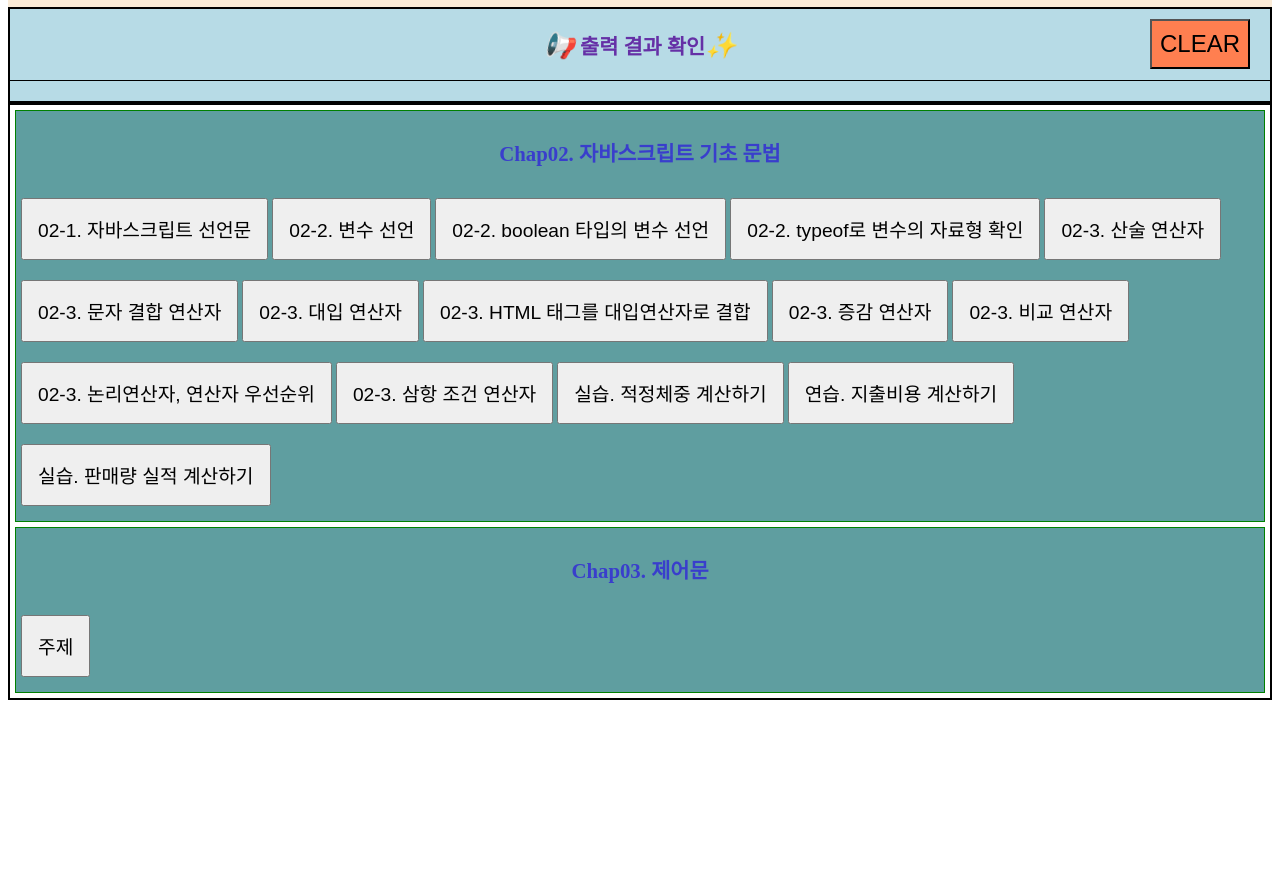
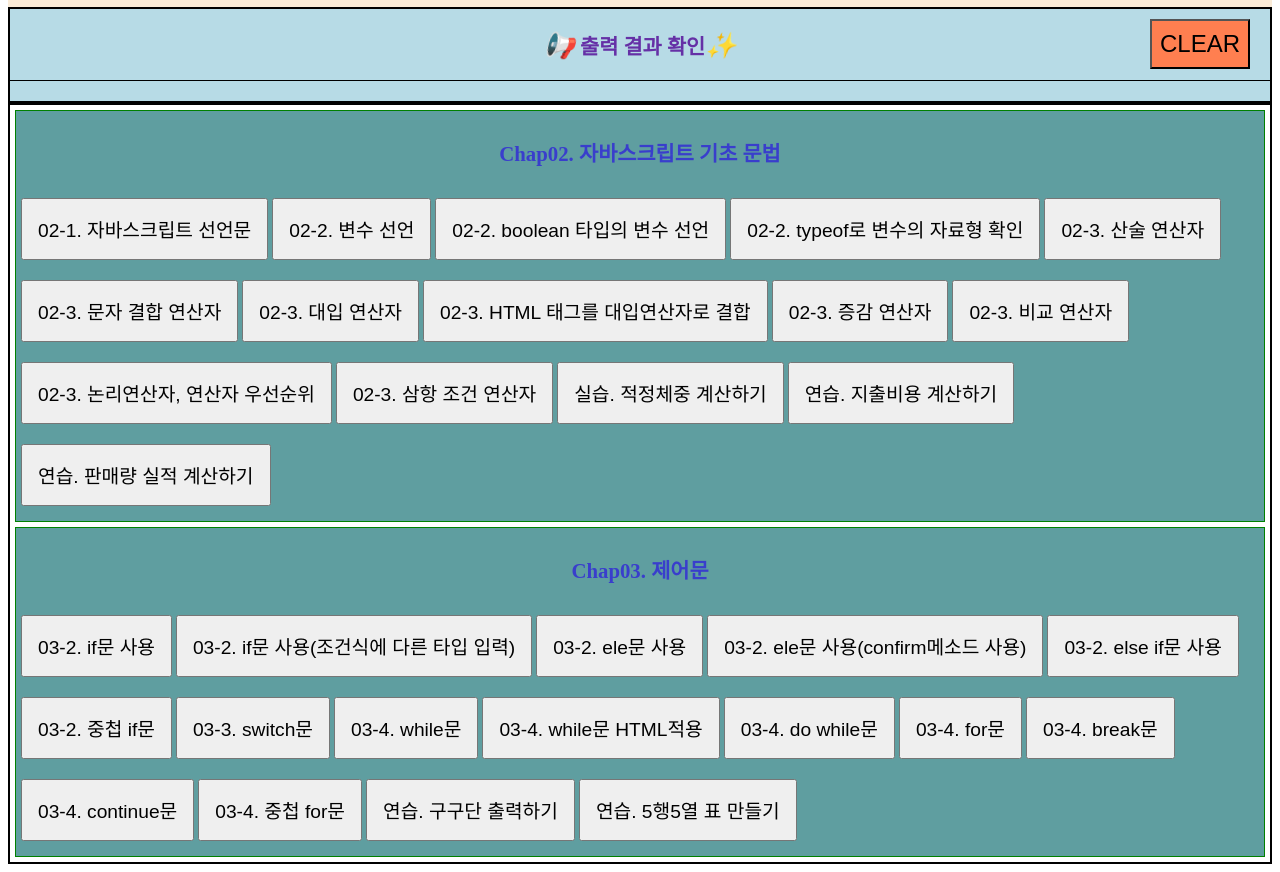
Before and after one commit to morisYu/Javascript_study, a plain HTML site: page index.html in a window 1280 px wide. Shown: the part 92-964 px from the top of the page. Before the commit the page ends 800 px from the top, so only its background shows below. Drawn offline with Linux system fonts and the light colour scheme.

Commit message:
chap03. 제어문

```diff
--- /dev/null
+++ b/chap03.js
@@ -0,0 +1,234 @@
+// if문 실습
+function if_1() {
+  var walkAmount = prompt("당신의 하루 걷는 양은 몇 보인가요?");
+  var print_text = "";
+  if (walkAmount >= 10000) {
+    print_text += "매우 좋은 습관을 지니고 계시는군요<br>";
+  }
+  print_text += "=============END================";
+
+  print.innerHTML = print_text;
+}
+
+// if문 실습(조건식에 논리형 데이터가 아닌 다른 타입의 데이터 입력)
+// 0, null, 빈 문자(''), undefined 는 false 반환, 나머지는 전부 true 반환
+function if_3() {
+  var userName = prompt("방문자의 이름은?", "");
+
+  if (userName) {
+    print.innerHTML = userName + " 님 반갑습니다.";
+  }
+}
+
+// else문 실습
+function else_1() {
+  var num = prompt("당신이 좋아하는 숫자는?", "0");
+
+  if (num % 2 == 0) {
+    print.innerHTML = "당신이 좋아하는 숫자는 짝수입니다.";
+  } else {
+    print.innerHTML = "당신이 좋아하는 숫자는 홀수입니다.";
+  }
+}
+
+// confirm() 메소드를 이용한 if/else 문 사용
+function else_2() {
+  var result = confirm("정말로 회원을 탈퇴하시겠습니까?");
+
+  if (result) {
+    print.innerHTML = "탈퇴 처리되었습니다.";
+  } else {
+    print.innerHTML = "탈퇴 취소되었습니다.";
+  }
+}
+
+// else if문 사용
+function elseif_1() {
+  var mon = prompt("현재는 몇 월입니까?");
+
+  if (mon >= 9 && mon <= 11) {
+    print.innerHTML = "독서의 계절 가을이네요";
+  } else if (mon >= 6 && mon <= 8) {
+    print.innerHTML = "여행가기 좋은 여름이네요";
+  } else if (mon >= 3 && mon <= 5) {
+    print.innerHTML = "햇살 가득한 봄이네요";
+  } else {
+    print.innerHTML = "스키의 계절 겨울이네요";
+  }
+}
+
+// 중첩 if문
+function in_if_1() {
+  var id = "easy1004";
+  var pw = "112233";
+
+  var user_id = prompt("아이디는?");
+  var user_pw = prompt("비밀번호는?");
+
+  if (id == user_id) {
+    if (pw == user_pw) {
+      print.innerHTML = id + " 님 반갑습니다.";
+    } else {
+      print.innerHTML = "비밀번호가 일치하지 않습니다";
+    }
+  } else {
+    alert("아이디가 일치하지 않습니다.");
+    // 현재 페이지 새로고침
+    location.reload();
+  }
+}
+
+// switch문
+function switch_1() {
+  var site = prompt("네이버, 다음, 네이트, 구글 중 즐겨찾는 검색 사이트는?");
+  var url;
+
+  switch (site) {
+    case "구글":
+      url = "www.google.com";
+      break;
+    case "다음":
+      url = "www.daum.net";
+      break;
+    case "네이버":
+      url = "www.naver.com";
+      break;
+    case "네이트":
+      url = "www.nate.com";
+      break;
+    default:
+      alert("보기 중에 없는 사이트입니다.");
+  }
+
+  // url에 저장된 주소로 이동
+  if (url) {
+    window.open("http://" + url, "_blank");
+  }
+}
+
+// while문(1~30 까지의 숫자 중 2의 배수이면서 6의 배수인 값을 출력)
+function while_2() {
+  var i = 1;
+  var print_text =
+    "1~30 까지의 숫자 중 2의 배수이면서 6의 배수인 값을 출력<br>";
+
+  while (i <= 30) {
+    if (i % 2 == 0 && i % 6 == 0) {
+      print_text += i + "<br>";
+    }
+    i++;
+  }
+  print.innerHTML = print_text;
+}
+
+// while문(20 부터 10 까지의 숫자 중 짝수일 경우 파란색, 홀수일 경우 빨간색 출력)
+function while_3() {
+  var i = 20;
+  var print_text =
+    "20 부터 10 까지의 숫자 중 짝수일 경우 파란색, 홀수일 경우 빨간색 출력<br>";
+
+  while (i >= 10) {
+    if (i % 2 == 0) {
+      print_text += '<p class="blue">' + i + "</p>";
+    } else {
+      print_text += '<p class="red">' + i + "</p>";
+    }
+    i--;
+  }
+  print.innerHTML = print_text;
+}
+
+// do while문
+function do_while_1() {
+  var i = 10;
+  var print_text = "do while문은 최소 1 번은 반복문 실행<br>";
+  do {
+    print_text += "hello";
+  } while (i < 3);
+  print.innerHTML = print_text;
+}
+
+// for문
+function for_2() {
+  var print_text =
+    "1~100 숫자 중 5의 배수는 빨간색, 7의 배수는 녹색, 5의배수&7의배수는 파란색<br>";
+  for (var i = 1; i <= 100; i++) {
+    if (i % 5 == 0 && i % 7 != 0) {
+      print_text += '<p class="red">' + i + "</p>";
+    } else if (i % 5 != 0 && i % 7 == 0) {
+      print_text += '<p class="green">' + i + "</p>";
+    } else if (i % 5 == 0 && i % 7 == 0) {
+      print_text += '<p class="blue">' + i + "</p>";
+    }
+  }
+
+  print.innerHTML = print_text;
+}
+
+// break문
+function break_1() {
+  var print_text =
+    "반복문 중간에 break를 만나면 반복문을 빠져나옴<br>1~10 까지 반복문 실행<br>";
+  for (var i = 1; i <= 10; i++) {
+    if (i == 6) {
+      break;
+    }
+    print_text += i + "<br>";
+  }
+  print.innerHTML = print_text;
+}
+
+// continue문
+function continue_1() {
+  var print_text =
+    "반복문 중간에 continue를 만나면 뒤의 코드는 실행하지 않고 반복문 증감식으로 이동<br>";
+
+  for (var i = 1; i <= 10; i++) {
+    if (i % 2 == 0) {
+      continue;
+    }
+    print_text += i + "<br>";
+  }
+  print.innerHTML = print_text;
+}
+
+// 중첩 for문
+function double_for_1() {
+  var print_text = "구구단 출력 시 중첩 for문 사용<br>";
+
+  for (var i = 2; i <= 3; i++) {
+    for (var j = 1; j <= 9; j++) {
+      print_text += i + "x" + j + " = " + i * j + "<br>";
+    }
+  }
+
+  print.innerHTML = print_text;
+}
+
+// 미션1. while문을 이용하여 구구단 중 5단을 출력
+function while_test_1(){
+    var i=1;
+    var print_text = 'while문을 이용하여 구구단 중 5단을 출력<br>';
+    while(i<=9){
+        print_text += '5X'+i+'='+(5*i)+'<br>';
+        i++;
+    }
+    print.innerHTML = print_text;
+}
+
+// 미션2. 5행 5열 표를 만들고, 데이터가 1부터 25까지 출력되도록 작성
+function double_for_test_2(){
+    var num = 1;
+    var print_text = '5행 5열 표를 만들고, 데이터가 1부터 25까지 출력되도록 작성<br><br><table border=1>';
+
+    for(var i=1;i<=5;i++){
+        print_text += '<tr>';
+        for(var k=1;k<=5;k++){
+            print_text += '<td>' + num;
+            num++;
+        }
+        print_text += '</tr>';
+    }
+    print_text += '</table>';
+    print.innerHTML = print_text;
+}
--- a/index.html
+++ b/index.html
@@ -33,19 +33,32 @@
             <button class="btn" onclick="three_condi_c()">02-3. 삼항 조건 연산자</button>
             <button class="btn" onclick="weight_input_test_c()">실습. 적정체중 계산하기</button>
             <button class="btn" onclick="ex01()">연습. 지출비용 계산하기</button>
-            <button class="btn" onclick="ex02()">실습. 판매량 실적 계산하기</button>
+            <button class="btn" onclick="ex02()">연습. 판매량 실적 계산하기</button>
         </div>
 
         <!-- Chapter03 -->
         <div class="chap_container">
             <p style="font-size: 1.3em; font-weight: bold; color: rgb(57, 62, 204); text-align: center;">Chap03. 제어문</p>
-            <button class="btn" onclick="_functionName()">주제</button>
-
+            <button class="btn" onclick="if_1()">03-2. if문 사용</button>
+            <button class="btn" onclick="if_3()">03-2. if문 사용(조건식에 다른 타입 입력)</button>
+            <button class="btn" onclick="else_1()">03-2. ele문 사용</button>
+            <button class="btn" onclick="else_2()">03-2. ele문 사용(confirm메소드 사용)</button>
+            <button class="btn" onclick="elseif_1()">03-2. else if문 사용</button>
+            <button class="btn" onclick="in_if_1()">03-2. 중첩 if문</button>
+            <button class="btn" onclick="switch_1()">03-3. switch문</button>
+            <button class="btn" onclick="while_2()">03-4. while문</button>
+            <button class="btn" onclick="while_3()">03-4. while문 HTML적용</button>
+            <button class="btn" onclick="do_while_1()">03-4. do while문</button>
+            <button class="btn" onclick="for_2()">03-4. for문</button>
+            <button class="btn" onclick="break_1()">03-4. break문</button>
+            <button class="btn" onclick="continue_1()">03-4. continue문</button>
+            <button class="btn" onclick="double_for_1()">03-4. 중첩 for문</button>
+            <button class="btn" onclick="while_test_1()">연습. 구구단 출력하기</button>
+            <button class="btn" onclick="double_for_test_2()">연습. 5행5열 표 만들기</button>
         </div>
 
-
+        <script type="text/javascript" src="./chap02.js"></script>
+        <script type="text/javascript" src="./chap03.js"></script>
     </div>
-
-    <script src="./chap02.js"></script>
 </body>
 </html>
--- a/style.css
+++ b/style.css
@@ -64,3 +64,18 @@ xmp{
     border: 1px solid green;
     background-color: cadetblue;
 }
+
+/* 파란색 글자 */
+.blue{
+    color: blue;
+}
+
+/* 빨간색 글자 */
+.red{
+    color: red;
+}
+
+/* 녹색 글자 */
+.green{
+    color: green;
+}
```
